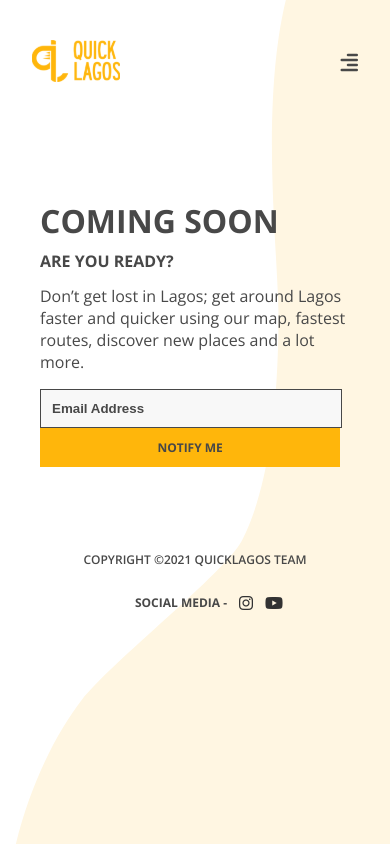
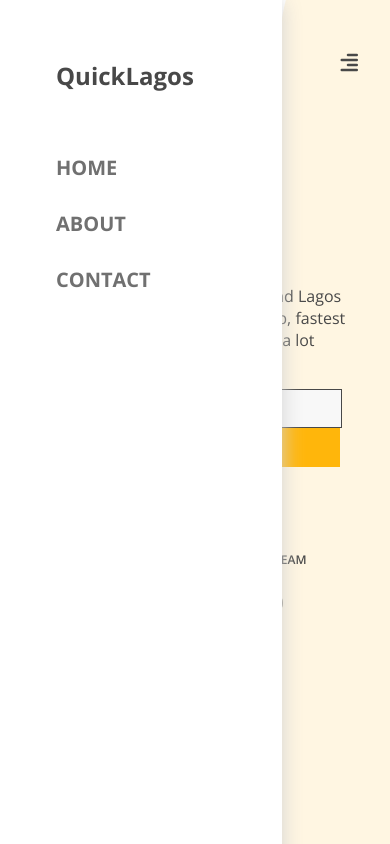
Before and after one commit to Quicklagos/coming-soon, a Vue app: page / in a window 390 px wide. Built offline with nearby package versions, Linux system fonts and the light colour scheme.

Commit message:
finish mobile navigation with computed function missing

```diff
--- /dev/null
+++ b/src/components/layout/MobileNav.vue
@@ -0,0 +1,64 @@
+<template>
+<div class="mobile-nav">
+    <ul>
+        <h2 class="main">QuickLagos</h2>
+        <li><a href="">HOME</a></li>
+        <li><a href="">ABOUT</a></li>
+        <li><a href="">CONTACT</a></li>
+    </ul>
+</div>
+</template>
+
+<script>
+export default {
+
+}
+</script>
+
+<style scoped>
+.mobile-nav{
+    position: fixed;
+    top: 0;
+    left: 0;
+    height: 100%;
+    width: 350px;
+    background: #fff;
+    -webkit-box-shadow: 0 2px 20px lightgrey;
+    box-shadow: 0 2px 20px lightgrey;
+    z-index: 5;
+    display: -webkit-box;
+    display: -ms-flexbox;
+    display: flex;
+    /* -webkit-box-align: center; */
+    /* -ms-flex-align: center; */
+    /* align-items: center; */
+    padding: 1rem;
+    color: #484848;
+    text-align: center;
+    line-height: 2;
+}
+@media screen and (max-width: 500px){
+    div{
+        width: 250px !important;
+    }
+}
+
+.main{
+    margin-bottom: 2em;
+}
+
+ul{
+    top: 20em;
+}
+li{
+    list-style-type: none;
+    text-align: left;
+    margin-top: 1em;
+}
+a{
+    text-decoration: none;
+    color: #707070;
+    font-size: 20px;
+    font-weight: 700;
+}
+</style>
--- a/src/components/layout/TheHeader.vue
+++ b/src/components/layout/TheHeader.vue
@@ -10,16 +10,18 @@
       <div class="mobile">
           <i class="fas fa-align-right fa-lg"></i>
       </div>
-
   </header>
+  <aside><mobile-nav></mobile-nav></aside>
 </template>
 
 <script>
 import Logo from '../../assets/logo.svg'
+
 export default {
     data(){
         return{
-            Logo: Logo
+            Logo: Logo,
+            // MobileNav
         }
     }
 }
--- a/src/main.js
+++ b/src/main.js
@@ -3,6 +3,7 @@ import App from './App.vue'
 import TheHeader from './components/layout/TheHeader.vue'
 import TheFooter from './components/layout/TheFooter.vue'
 import BaseButton from './components/UI/BaseButton.vue'
+import MobileNav from './components/layout/MobileNav.vue'
 
 
 const app = createApp(App)
@@ -10,6 +11,8 @@ const app = createApp(App)
 app.component('the-header', TheHeader)
 app.component('the-footer', TheFooter)
 app.component('base-button', BaseButton)
+app.component('mobile-nav', MobileNav)
+
 
 
 
```
